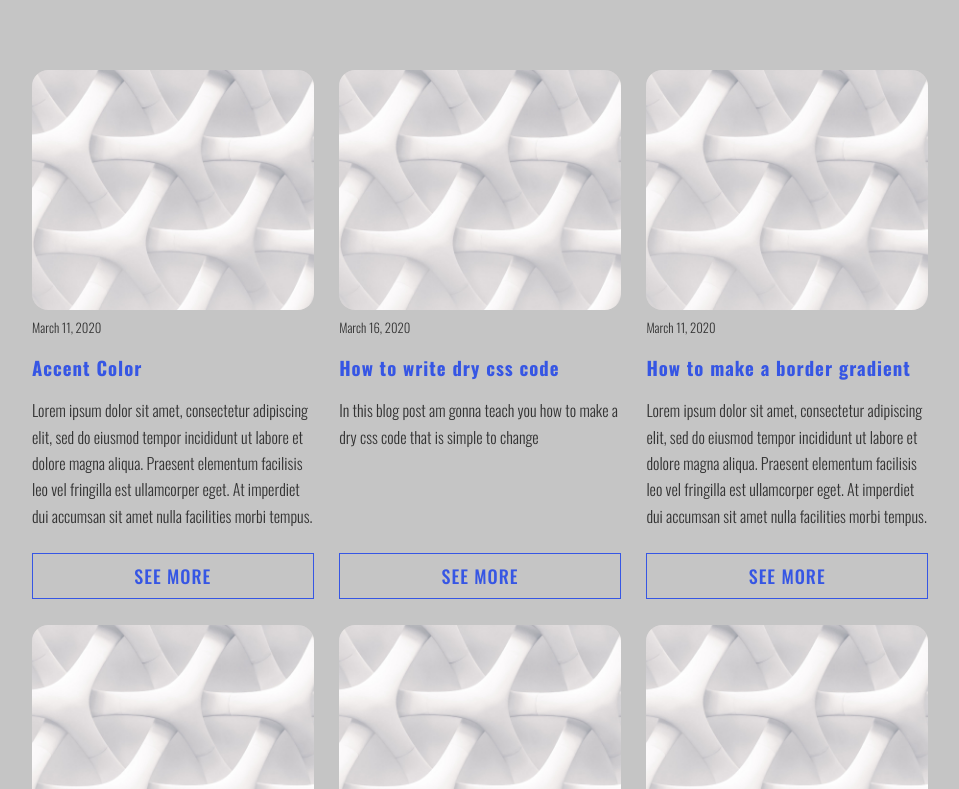
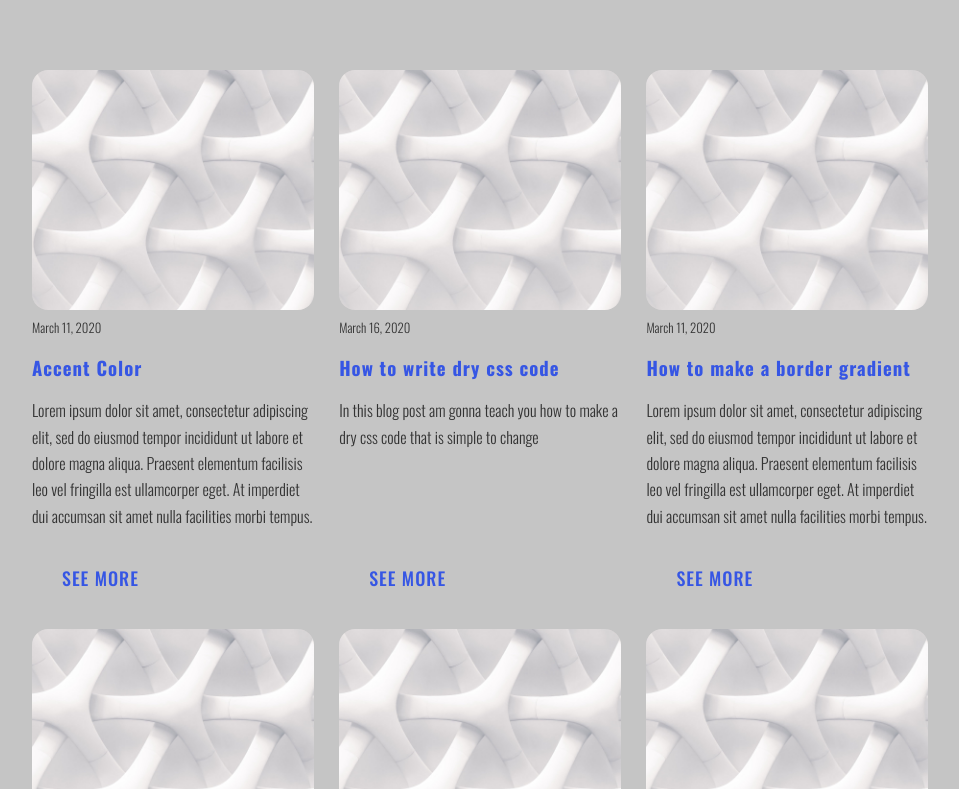
Before and after one commit to HamzaAmar/amar-hamza, a Next.js app: page / in a window 1280 px wide. Shown: the part 2011-2800 px from the top of the page, without its empty margins (160-1119 px from the left). Built offline with nearby package versions, Linux system fonts and the light colour scheme; no server answers.

Commit message:
change the button focus and remove margin from formContainer

```diff
--- a/src/components/ui/form/button/button.module.css
+++ b/src/components/ui/form/button/button.module.css
@@ -12,6 +12,9 @@
   letter-spacing: 1px;
   outline: none;
   user-select: none;
+  display: inline-block;
+  border: 3px solid transparent;
+  background: transparent;
 }
 
 .contained {
@@ -20,12 +23,13 @@
 }
 
 .outline {
-  background: transparent;
   color: var(--color-primary-light);
-  border: 1px solid var(--color-primary-light);
 }
-
-.outline:hover {
+.text {
+  color: var(--color-primary-light);
+}
+.outline:hover,
+.text:hover {
   color: white;
 }
 
@@ -39,7 +43,7 @@
 }
 
 .root:focus {
-  box-shadow: 0 0 0.125em 0.25rem;
+  border-color: var(--color-primary-light);
 }
 
 .root:disabled {
--- a/src/components/ui/form/button/button.tsx
+++ b/src/components/ui/form/button/button.tsx
@@ -24,8 +24,9 @@ const button = <C extends React.ElementType = 'button'>(
 
   const rootStyle = `${styles.root} ${styles[variant]} ${className}`;
 
-  return (
-    <Comp className={rootStyle} {...rest}>
+  const newChild =
+    Comp === 'button' ? (
+      <>
         <span
           className={cn(styles.iconContainer, {
             [styles.existIconOrLoading]: icon || status === 'loading',
@@ -34,6 +35,14 @@ const button = <C extends React.ElementType = 'button'>(
           {loading}
         </span>
         {children}
+      </>
+    ) : (
+      children
+    );
+
+  return (
+    <Comp className={rootStyle} {...rest}>
+      {newChild}
     </Comp>
   );
 };
--- a/src/components/ui/form/button/button.type.ts
+++ b/src/components/ui/form/button/button.type.ts
@@ -1,7 +1,7 @@
 /* eslint-disable @typescript-eslint/naming-convention */
 import { ElementType } from 'react';
 
-type Variant = 'contained' | 'outline';
+type Variant = 'contained' | 'outline' | 'text';
 type IStatus = 'idle' | 'success' | 'error' | 'loading';
 
 export interface ButtonProps<C extends ElementType> {
--- a/src/components/ui/form/formContainer/formContainer.module.css
+++ b/src/components/ui/form/formContainer/formContainer.module.css
@@ -1,6 +1,6 @@
 .formElement {
   position: relative;
-  margin: 1.5rem 0.5rem;
+  margin: 1.5rem 0;
 }
 .formElementContainer {
   display: flex;
```
Lines whose indentation alone changed are shown as unchanged.
